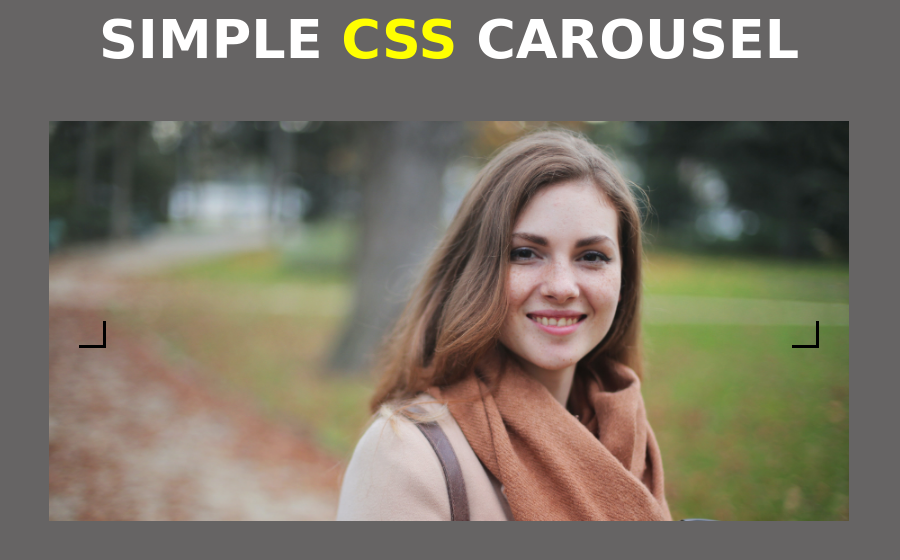
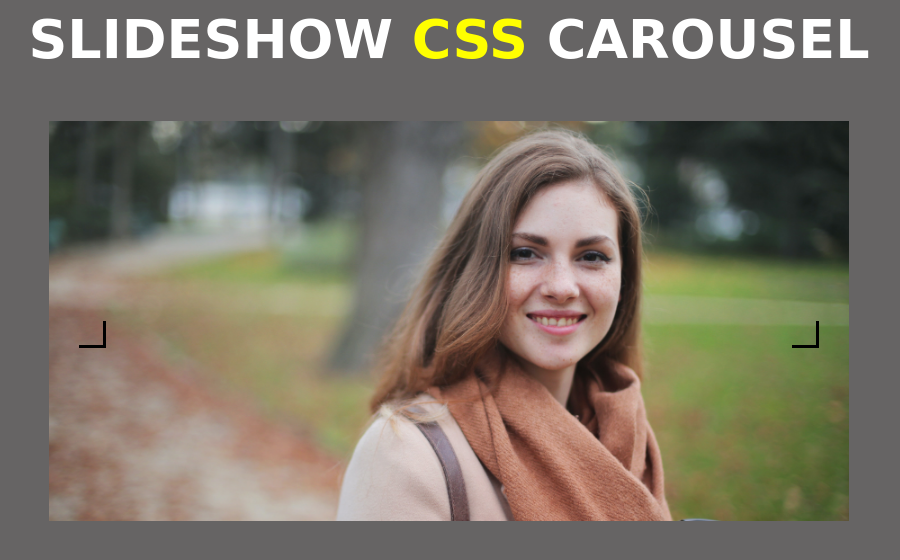
Before and after one commit to Wummy087/css_slideshow, a plain HTML site: page index.html in a window 1280 px wide. Shown: the whole page, without its empty margins (191-1091 px from the left). Drawn offline with Linux system fonts and the light colour scheme; a web font is replaced by a local one.

Commit message:
Update index.html
my second commit

```diff
--- a/index.html
+++ b/index.html
@@ -8,7 +8,7 @@
         <link rel="stylesheet" href="css/style.css">
         </head>
         <body>
-            <h1>Simple <span class="css">css </span>Carousel</h1>
+            <h1>Slideshow <span class="css">css </span>Carousel</h1>
             <div class="carousel-wrapper">
                 <span id="item-1"></span>
                 <span id="item-2"></span>
```
